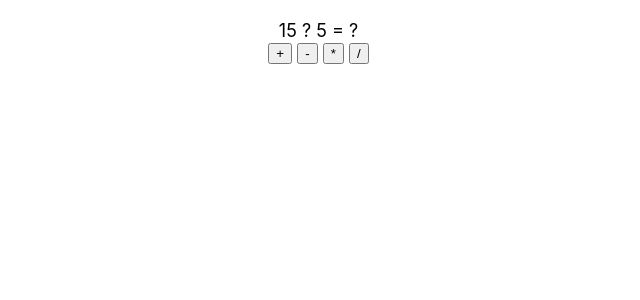
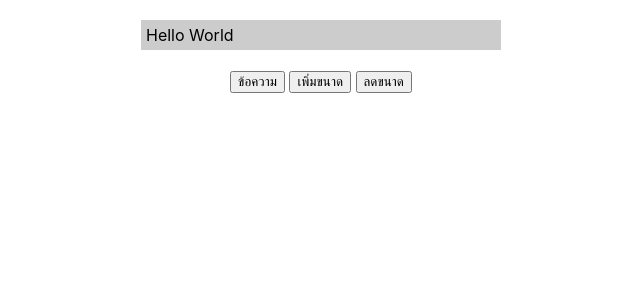
Before and after one commit to yyyayee/app1, a React (Create React App) app: page / in a window 1280 px wide. Shown: the top 300 px of the page, without its empty margins (319-959 px from the left). Built offline with nearby package versions, Linux system fonts and the light colour scheme.

Commit message:
state-func 2
state-func 2

```diff
--- a/src/App.js
+++ b/src/App.js
@@ -1,6 +1,6 @@
 import React from "react";
-import RefsFunc from "./refs-func";
+import MessageBox from "./state-func";
 
 export default function App() {
-  return <RefsFunc/>
+  return <MessageBox/>
 }
```
